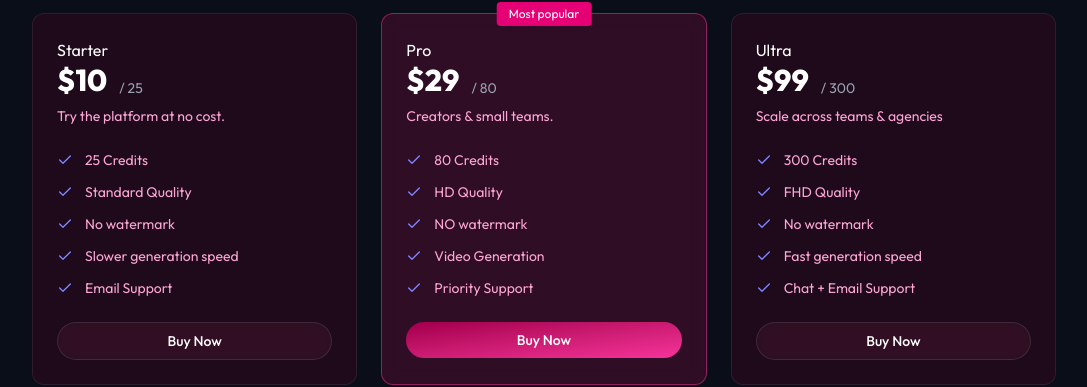
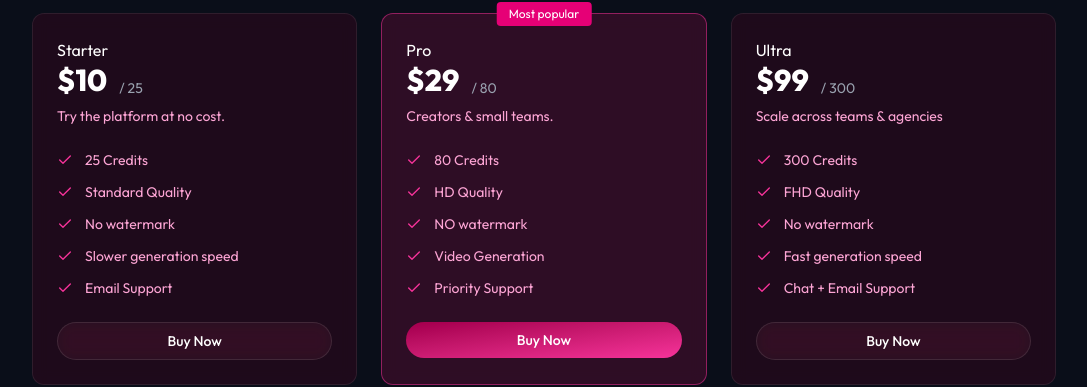
Before and after one commit to OtakuTotipotent/core-clip, a React (Vite) app in the folder client/: page / in a window 1280 px wide. Shown: the part 1706-2093 px from the top of the page, without its empty margins (96-1183 px from the left). Built offline with nearby package versions, Linux system fonts and the light colour scheme; the HTML template or start-up script is replaced by a standard one.

Commit message:
fix: change icon for featurs decs

```diff
--- a/client/src/components/Pricing.tsx
+++ b/client/src/components/Pricing.tsx
@@ -72,7 +72,7 @@ export default function Pricing() {
                     key={i}
                     className="flex items-center gap-3 text-sm text-pink-300"
                   >
-                    <Check className="w-4 h-4 text-indigo-400" />
+                    <Check className="w-4 h-4 text-pink-500" />
                     {feat}
                   </li>
                 ))}
```
